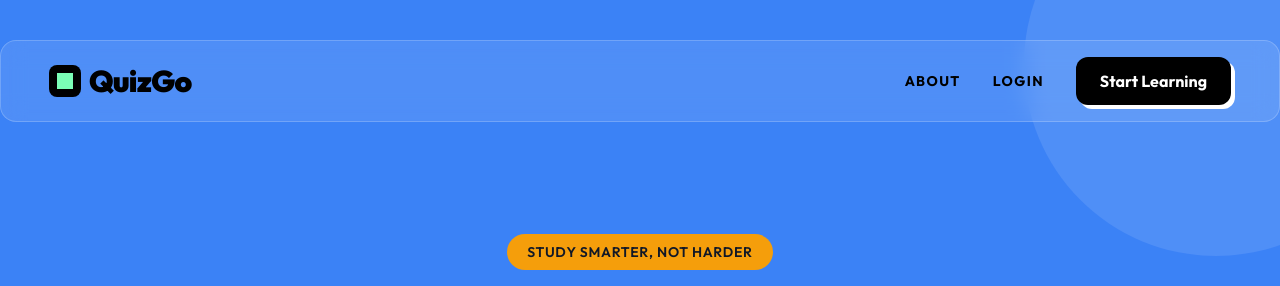
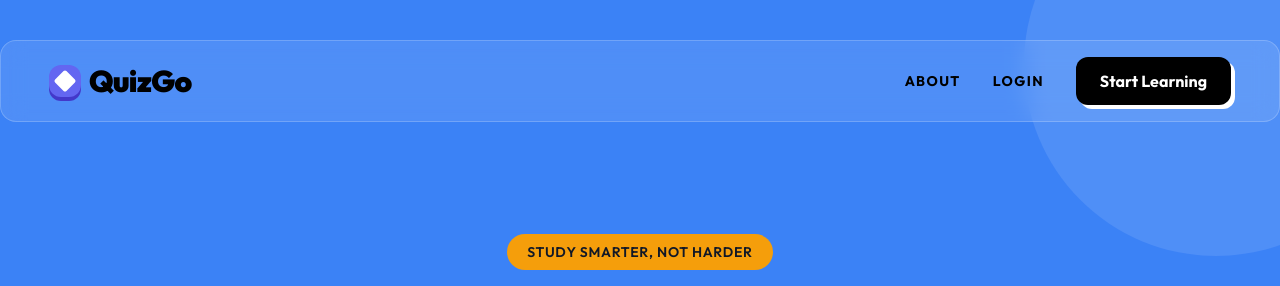
Before and after one commit to androidsheesh/QuizGo, a Laravel app: page /login in a window 1280 px wide. Shown: the top 286 px of the page. Run offline with Laravel 12, Linux system fonts and the light colour scheme; style sheets or scripts are compiled from the project's sources; parts of the project's set-up code (start-up, migrations or seed data) failed here and were passed over.

Commit message:
feat: update navbar logo styling with enhanced colors and effects

```diff
--- a/resources/views/components/navbar.blade.php
+++ b/resources/views/components/navbar.blade.php
@@ -1,8 +1,8 @@
 
 <nav id="navbar" class="relative z-10 flex justify-between items-center px-6 md:px-12 max-w-7xl mx-auto w-full backdrop-blur-md bg-white/10 py-4 rounded-2xl border border-white/20">
     <a href="/" class="logo text-black font-black text-3xl tracking-tight flex items-center gap-2">
-        <div class="w-8 h-8 bg-black rounded-lg flex items-center justify-center">
-            <div class="w-4 h-4 bg-[#7bfeb6]"></div>
+        <div class="w-8 h-8 bg-indigo-500 rounded-xl flex items-center justify-center shadow-[0_4px_0_0_#4338ca] group-hover:scale-105 transition-transform">
+            <div class="w-4 h-4 bg-white rounded-sm rotate-45"></div>
         </div>
         QuizGo
     </a>
```
